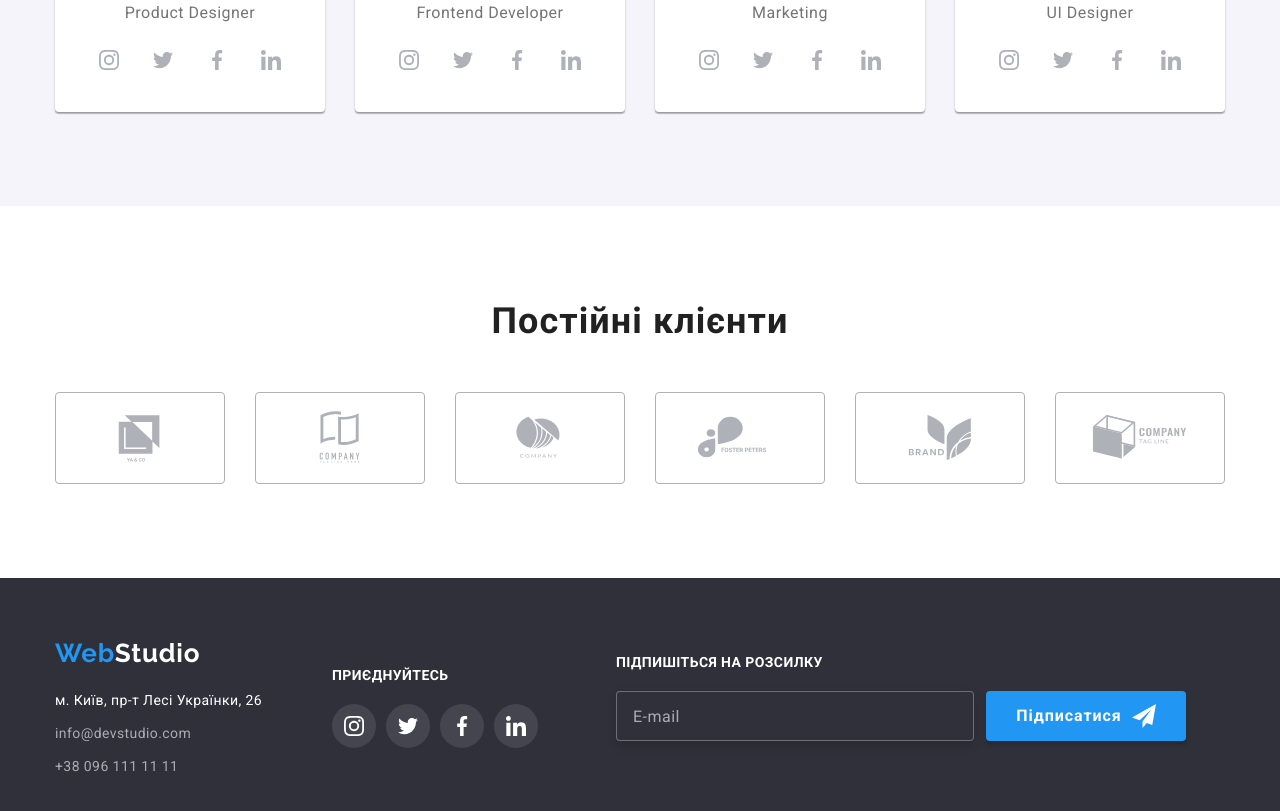
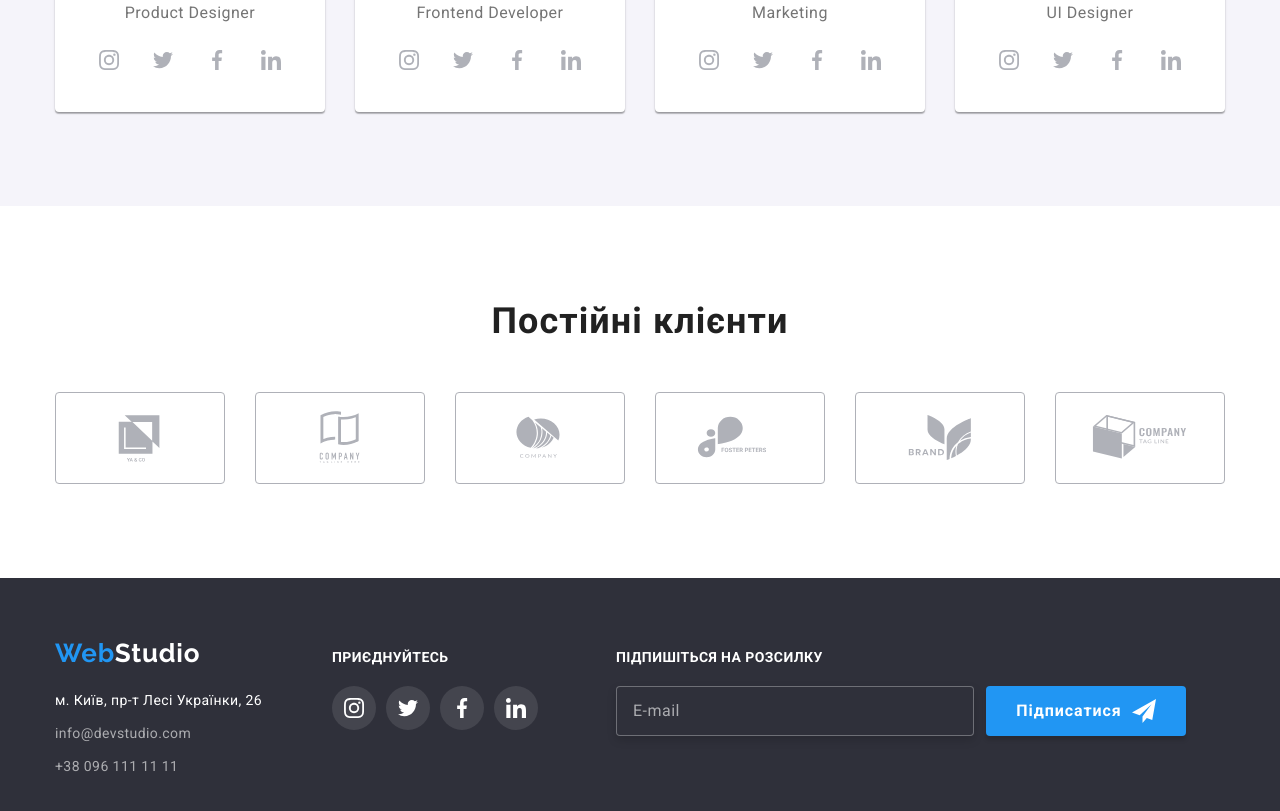
Before and after one commit to Orest-M/goit-markup-hw-08, a plain HTML site: page index.html in a window 1280 px wide. Shown: the part 2099-2910 px from the top of the page. Drawn offline with nearby package versions, Linux system fonts and the light colour scheme.

Commit message:
did my hw

```diff
--- a/sass/layout/_footer.scss
+++ b/sass/layout/_footer.scss
@@ -153,10 +153,7 @@
         /* gap: 70px; */
         align-items: center;
         flex-wrap: wrap;
-    }
-
-    .footer-div-social {
-        margin-left: auto;
+        justify-content: space-around;
     }
 
     .footer-social__text {
@@ -174,6 +171,10 @@
 }
 
 @media screen and (min-width: 1200px) {
+
+    .footer-div {
+        align-items: baseline;
+    }
 
     .footer-div-contacts {
         display: flex;
```
Also changed, not shown: css/main.css, css/main.min.css, 2 other files. Lines whose indentation alone changed are shown as unchanged.
